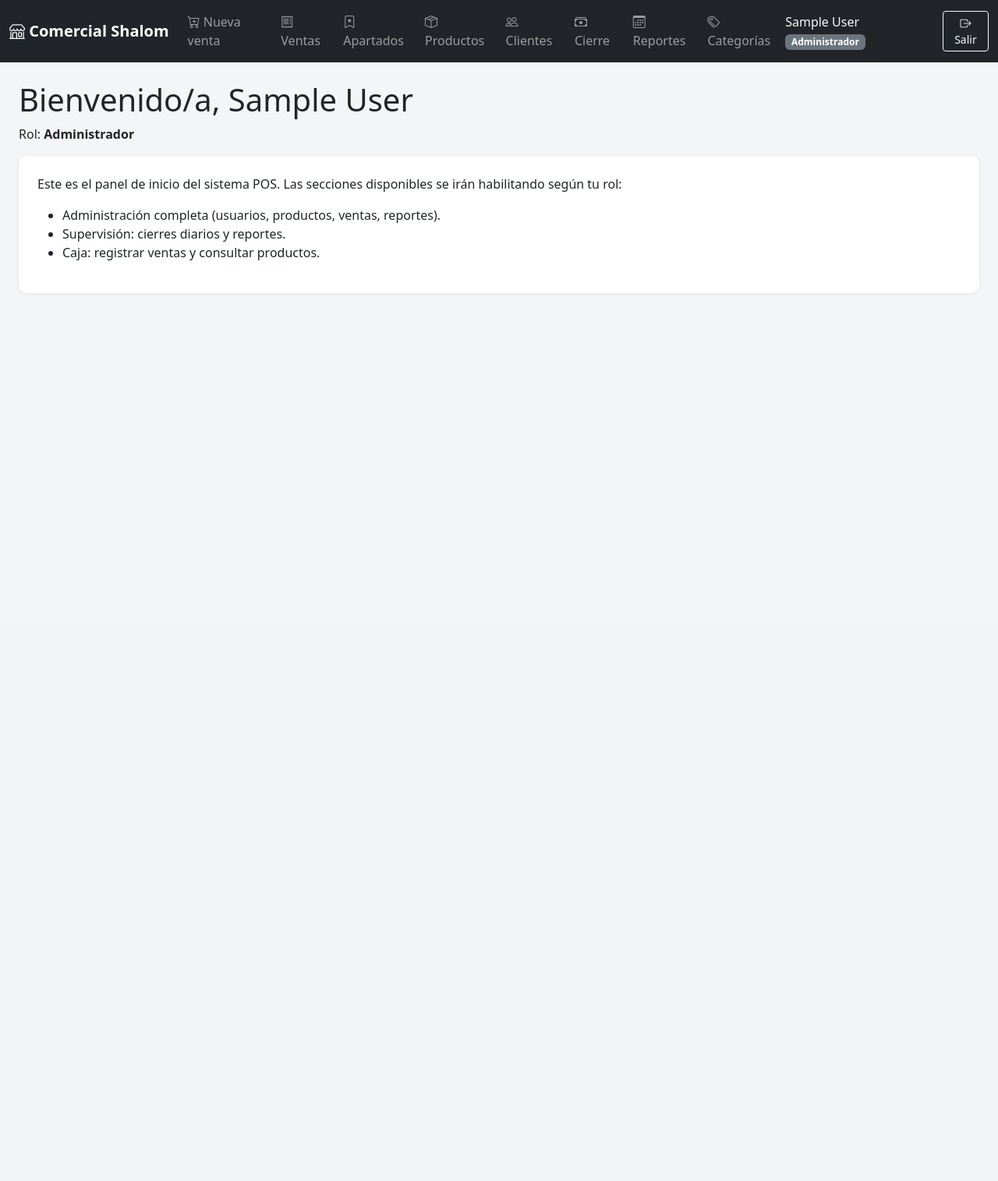
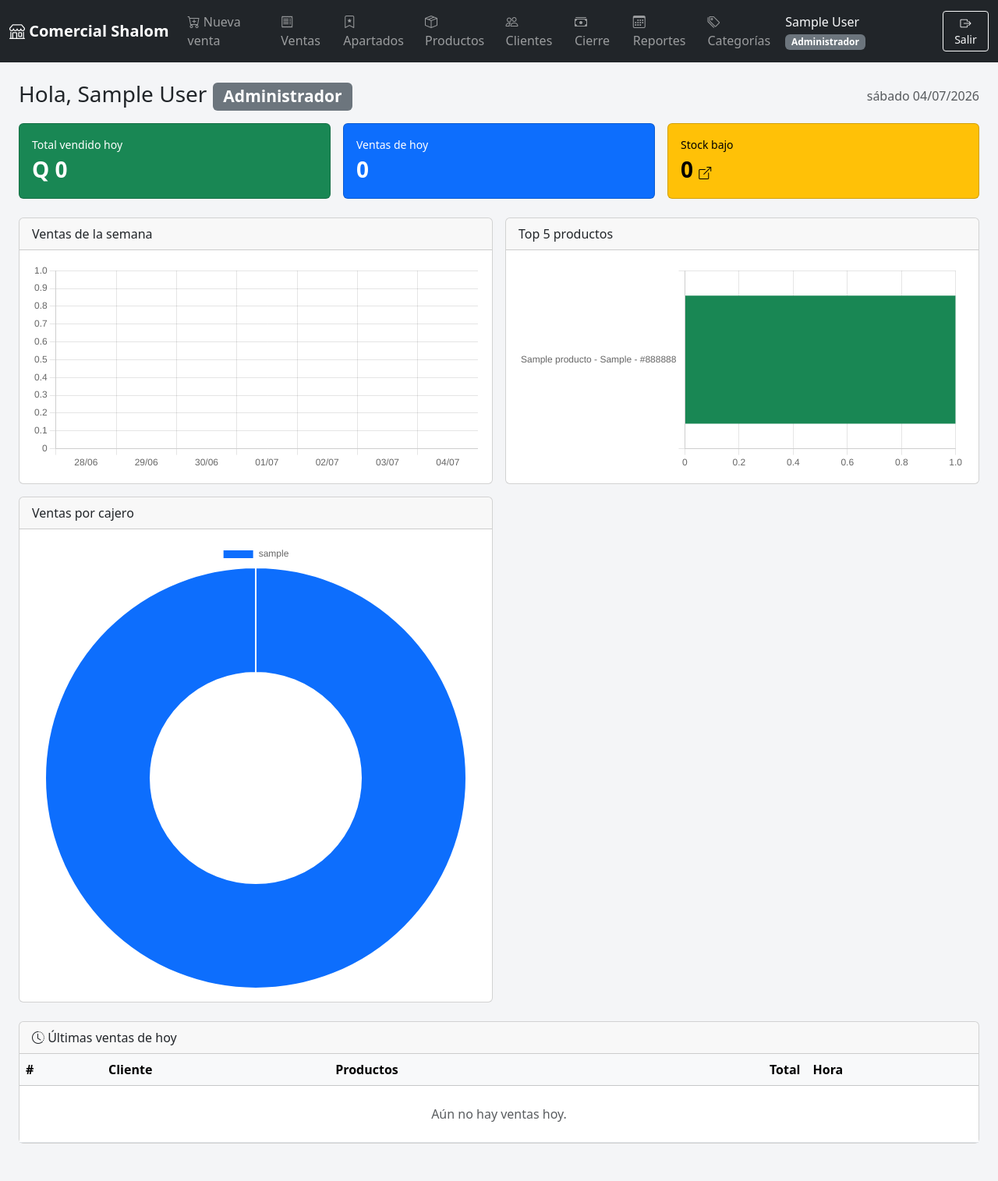
Before and after one commit to maximodevgt/comercial-shalom, a Django app: page / in a window 1280 px wide. Shown: the whole page at 78% size. Before the commit the page ends 376 px from the top, so only its background shows below. Run offline with Django 5.2, Linux system fonts and the light colour scheme; a user stored in the database is signed in; tables that the repository leaves empty hold one stand-in row (values such as "Sample post").

Commit message:
feat: Fase 7 — dashboard con tarjetas, gráficas y stock bajo
Página de inicio convertida en dashboard. Admin/supervisor ven la versión
completa; el cajero una versión reducida con sus números del día (sin
gráficas).

- Tarjetas: Total vendido hoy, Ventas de hoy, Stock bajo (clickeable →
  modal con los productos en stock bajo y su miniatura).
- Gráficas con Chart.js (CDN): ventas de la semana (barras), top 5
  productos (barras horizontales), ventas por cajero (dona).
- Últimas ventas de hoy: tabla con productos y miniaturas emparejadas.
- TODAS las consultas filtran estado='completada', así los números cuadran
  exactos con el cierre diario (datos_dashboard reutiliza el mismo criterio
  que resumen_dia).

Smoke tests (4): anular una venta de hoy baja el total del dashboard y sigue
cuadrando con el cierre, total inicial cuadra con cierre, dashboard completo
para admin, dashboard reducido para cajero. Reportes+usuarios: 17/17 OK.

Co-Authored-By: Claude Opus 4.8 (1M context) <noreply@anthropic.com>

```diff
--- a/reportes/consultas.py
+++ b/reportes/consultas.py
@@ -3,11 +3,14 @@
 Regla de oro #7: los totales se calculan con agregados sobre el queryset
 completo. TODAS las consultas de dinero filtran estado='completada' para que
 los números cuadren exactos con el dashboard."""
+from datetime import timedelta
 from decimal import Decimal
 
-from django.db.models import Sum
+from django.db.models import Count, Sum
 from django.db.models.functions import Coalesce
+from django.utils import timezone
 
+from productos.models import Producto
 from ventas.models import DetalleVenta, Venta
 
 
@@ -37,3 +40,85 @@ def resumen_dia(fecha, usuario=None):
         'num_ventas': ventas.count(),
         'productos_vendidos': productos_vendidos,
     }
+
+
+def datos_dashboard(usuario=None):
+    """Datos del dashboard. TODAS las consultas de dinero filtran
+    estado='completada' para cuadrar exacto con el cierre diario.
+
+    Si se pasa `usuario` (cajero), devuelve la versión reducida con solo sus
+    números del día. Si no, la versión completa con gráficas."""
+    hoy = timezone.localdate()
+    base = Venta.objects.filter(estado=Venta.Estado.COMPLETADA)
+    if usuario is not None:
+        base = base.filter(usuario=usuario)
+
+    hoy_qs = base.filter(creado__date=hoy)
+    total_hoy = hoy_qs.aggregate(t=Coalesce(Sum('total'), Decimal('0.00')))['t']
+    ultimas = (
+        hoy_qs.select_related('cliente', 'usuario')
+        .prefetch_related('detalles__producto')
+        .order_by('-creado')[:10]
+    )
+
+    stock_bajo = list(
+        Producto.objects.filter(activo=True, stock__lte=Producto.STOCK_BAJO_UMBRAL)
+        .select_related('categoria').order_by('stock')
+    )
+
+    datos = {
+        'total_hoy': total_hoy,
+        'num_ventas_hoy': hoy_qs.count(),
+        'productos_hoy': DetalleVenta.objects.filter(venta__in=hoy_qs)
+            .aggregate(c=Coalesce(Sum('cantidad'), 0))['c'],
+        'ultimas_ventas': ultimas,
+        'stock_bajo': stock_bajo,
+        'num_stock_bajo': len(stock_bajo),
+    }
+
+    if usuario is not None:
+        datos['reducido'] = True
+        return datos
+
+    # ---- Gráficas (últimos 7 días) ----
+    dias = [hoy - timedelta(days=i) for i in range(6, -1, -1)]
+    ventas_semana = base.filter(creado__date__gte=dias[0])
+    por_dia = {d: Decimal('0.00') for d in dias}
+    for fila in (ventas_semana.values('creado__date')
+                 .annotate(t=Coalesce(Sum('total'), Decimal('0.00')))):
+        por_dia[fila['creado__date']] = fila['t']
+    datos['chart_semana'] = {
+        'labels': [d.strftime('%d/%m') for d in dias],
+        'valores': [float(por_dia[d]) for d in dias],
+    }
+
+    top = (
+        DetalleVenta.objects
+        .filter(venta__estado=Venta.Estado.COMPLETADA)
+        .values('producto__nombre', 'producto__modelo', 'producto__color')
+        .annotate(cant=Sum('cantidad'))
+        .order_by('-cant')[:5]
+    )
+    def _nombre(f):
+        partes = [f['producto__nombre']]
+        if f['producto__modelo']:
+            partes.append(f['producto__modelo'])
+        if f['producto__color']:
+            partes.append(f['producto__color'])
+        return ' - '.join(partes)
+    datos['chart_top'] = {
+        'labels': [_nombre(f) for f in top],
+        'valores': [f['cant'] for f in top],
+    }
+
+    por_cajero = (
+        base.values('usuario__username')
+        .annotate(t=Coalesce(Sum('total'), Decimal('0.00')))
+        .order_by('-t')
+    )
+    datos['chart_cajero'] = {
+        'labels': [f['usuario__username'] for f in por_cajero],
+        'valores': [float(f['t']) for f in por_cajero],
+    }
+    datos['reducido'] = False
+    return datos
--- a/templates/inicio.html
+++ b/templates/inicio.html
@@ -1,25 +1,109 @@
 {% extends 'base.html' %}
-
 {% block titulo %}Inicio · Comercial Shalom{% endblock %}
 
 {% block contenido %}
-<h1>Bienvenido/a, {{ user.get_full_name|default:user.username }}</h1>
-<p>Rol: <strong>{{ user.get_rol_display }}</strong></p>
+<div class="d-flex justify-content-between align-items-center mb-3">
+    <h1 class="h3 mb-0">Hola, {{ user.get_full_name|default:user.username }} <span class="badge bg-secondary">{{ user.get_rol_display }}</span></h1>
+    <span class="text-muted">{% now 'l d/m/Y' %}</span>
+</div>
 
-<div style="background:#fff; padding:1.5rem; border-radius:10px; margin-top:1rem;
-            box-shadow:0 1px 4px rgba(0,0,0,.08)">
-    <p>Este es el panel de inicio del sistema POS. Las secciones disponibles se
-    irán habilitando según tu rol:</p>
-    <ul>
-        {% if user.es_admin %}
-        <li>Administración completa (usuarios, productos, ventas, reportes).</li>
-        {% endif %}
-        {% if user.es_supervisor or user.es_admin %}
-        <li>Supervisión: cierres diarios y reportes.</li>
-        {% endif %}
-        {% if user.es_cajero or user.es_admin %}
-        <li>Caja: registrar ventas y consultar productos.</li>
-        {% endif %}
-    </ul>
+<div class="row g-3 mb-4">
+    <div class="col-md-4"><div class="card text-bg-success"><div class="card-body"><div class="small">Total vendido hoy</div><div class="fs-3 fw-bold">Q {{ total_hoy }}</div></div></div></div>
+    <div class="col-md-4"><div class="card text-bg-primary"><div class="card-body"><div class="small">Ventas de hoy</div><div class="fs-3 fw-bold">{{ num_ventas_hoy }}</div></div></div></div>
+    <div class="col-md-4">
+        <div class="card text-bg-warning" role="button" data-bs-toggle="modal" data-bs-target="#modalStock">
+            <div class="card-body"><div class="small">Stock bajo</div><div class="fs-3 fw-bold">{{ num_stock_bajo }} <i class="bi bi-box-arrow-up-right fs-6"></i></div></div>
+        </div>
+    </div>
+</div>
+
+{% if not reducido %}
+{{ chart_semana|json_script:"data-semana" }}
+{{ chart_top|json_script:"data-top" }}
+{{ chart_cajero|json_script:"data-cajero" }}
+<div class="row g-3 mb-4">
+    <div class="col-lg-6"><div class="card"><div class="card-header">Ventas de la semana</div><div class="card-body"><canvas id="chartSemana" height="140"></canvas></div></div></div>
+    <div class="col-lg-6"><div class="card"><div class="card-header">Top 5 productos</div><div class="card-body"><canvas id="chartTop" height="140"></canvas></div></div></div>
+    <div class="col-lg-6"><div class="card"><div class="card-header">Ventas por cajero</div><div class="card-body"><canvas id="chartCajero" height="140"></canvas></div></div></div>
+</div>
+{% endif %}
+
+<div class="card">
+    <div class="card-header"><i class="bi bi-clock-history"></i> Últimas ventas de hoy</div>
+    <div class="table-responsive">
+    <table class="table table-hover align-middle mb-0">
+        <thead class="table-light"><tr><th>#</th><th>Cliente</th><th>Productos</th><th class="text-end">Total</th><th>Hora</th></tr></thead>
+        <tbody>
+            {% for v in ultimas_ventas %}
+            <tr>
+                <td>{{ v.pk }}</td>
+                <td>{{ v.nombre_cliente }}</td>
+                <td style="min-width:220px">
+                    {% for d in v.detalles.all %}
+                    <div class="d-flex align-items-center gap-2 {% if not forloop.first %}border-top pt-1 mt-1{% endif %}">
+                        {% if d.producto.foto %}<img src="{{ d.producto.foto.url }}" class="mini">{% endif %}
+                        <span class="small">{{ d.producto.nombre_completo }} <span class="text-muted">×{{ d.cantidad }}</span></span>
+                    </div>
+                    {% endfor %}
+                </td>
+                <td class="text-end fw-bold">Q {{ v.total }}</td>
+                <td class="small">{{ v.creado|date:'H:i' }}</td>
+            </tr>
+            {% empty %}
+            <tr><td colspan="5" class="text-center text-muted py-4">Aún no hay ventas hoy.</td></tr>
+            {% endfor %}
+        </tbody>
+    </table>
+    </div>
+</div>
+
+<!-- Modal stock bajo -->
+<div class="modal fade" id="modalStock" tabindex="-1">
+  <div class="modal-dialog modal-dialog-scrollable"><div class="modal-content">
+    <div class="modal-header"><h5 class="modal-title">Productos con stock bajo</h5>
+      <button type="button" class="btn-close" data-bs-dismiss="modal"></button></div>
+    <div class="modal-body">
+      <table class="table table-sm align-middle">
+        <tbody>
+          {% for p in stock_bajo %}
+          <tr>
+            <td style="width:44px">{% if p.foto %}<img src="{{ p.foto.url }}" class="mini">{% else %}<i class="bi bi-image text-muted"></i>{% endif %}</td>
+            <td>{{ p.nombre_completo }}</td>
+            <td class="text-end">{% if p.stock == 0 %}<span class="badge bg-secondary">Agotado</span>{% else %}<span class="badge bg-warning text-dark">{{ p.stock }}</span>{% endif %}</td>
+          </tr>
+          {% empty %}
+          <tr><td class="text-muted text-center py-3">No hay productos con stock bajo. 🎉</td></tr>
+          {% endfor %}
+        </tbody>
+      </table>
+    </div>
+  </div></div>
 </div>
 {% endblock %}
+
+{% block extra_js %}
+{% if not reducido %}
+<script src="https://cdn.jsdelivr.net/npm/chart.js@4.4.3/dist/chart.umd.min.js"></script>
+<script>
+const dSemana = JSON.parse(document.getElementById('data-semana').textContent);
+const dTop = JSON.parse(document.getElementById('data-top').textContent);
+const dCajero = JSON.parse(document.getElementById('data-cajero').textContent);
+const COLORS = ['#0d6efd','#198754','#ffc107','#dc3545','#6f42c1','#20c997','#fd7e14'];
+
+new Chart(document.getElementById('chartSemana'), {
+    type: 'bar',
+    data: { labels: dSemana.labels, datasets: [{ label: 'Q vendidos', data: dSemana.valores, backgroundColor: '#0d6efd' }] },
+    options: { plugins: { legend: { display: false } } }
+});
+new Chart(document.getElementById('chartTop'), {
+    type: 'bar',
+    data: { labels: dTop.labels, datasets: [{ label: 'Unidades', data: dTop.valores, backgroundColor: '#198754' }] },
+    options: { indexAxis: 'y', plugins: { legend: { display: false } } }
+});
+new Chart(document.getElementById('chartCajero'), {
+    type: 'doughnut',
+    data: { labels: dCajero.labels, datasets: [{ data: dCajero.valores, backgroundColor: COLORS }] }
+});
+</script>
+{% endif %}
+{% endblock %}
--- a/usuarios/views.py
+++ b/usuarios/views.py
@@ -18,6 +18,16 @@ class LogoutView(auth_views.LogoutView):
 
 
 class InicioView(LoginRequiredMixin, TemplateView):
-    """Panel de inicio tras el login. El contenido se ajusta según el rol."""
+    """Dashboard de inicio. Admin/supervisor ven la versión completa con
+    gráficas; el cajero ve una versión reducida con sus números del día."""
 
     template_name = 'inicio.html'
+
+    def get_context_data(self, **kwargs):
+        from reportes.consultas import datos_dashboard
+
+        ctx = super().get_context_data(**kwargs)
+        u = self.request.user
+        usuario = u if (u.es_cajero and not u.es_admin) else None
+        ctx.update(datos_dashboard(usuario=usuario))
+        return ctx
```
Also changed, not shown: reportes/tests.py (+37 -1 lines).
